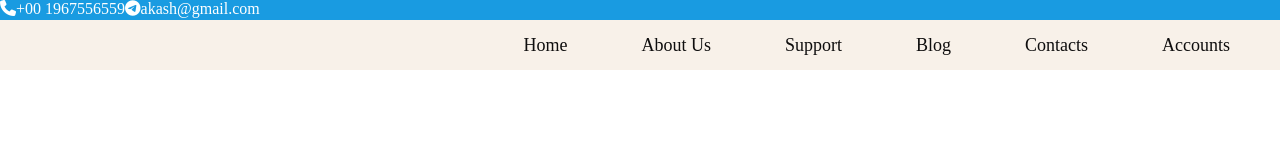
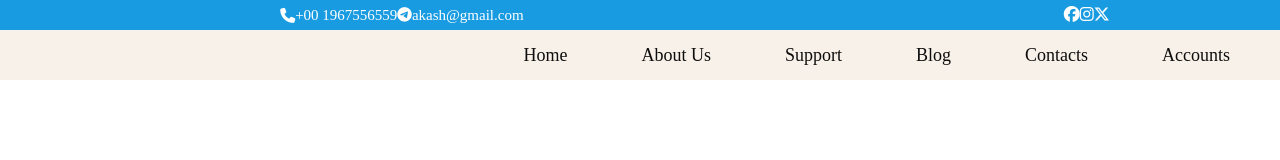
Before and after one commit to sandhyapaudel18/Website-Demo, a plain HTML site: page day8.html in a window 1280 px wide. Shown: the top 160 px of the page. Drawn offline with Linux system fonts and the light colour scheme.

Commit message:
certain changes

```diff
--- a/day8.css
+++ b/day8.css
@@ -6,28 +6,43 @@ body,html{
     width:100%;
     height:100%;
 }
-.headings{
+.headings1{
     width:1380px;
-    height:20px;
+    height:30px;
     background-color: rgb(25, 155, 225);
     display: flex;
+    align-items: center;
+    justify-content: space-around;
 }
 .phone{
-    display: flex;
+
     color:rgb(255, 255, 255);
+    font-size: 15px;
+    display:flex;
+    align-items: center;
+    margin-left:10px;
 }
 i{
-    size: 15px;
+    size: 10px;
+    color:rgb(255,255,255);
+}
+.headings2{
+    display: flex;
+    align-items: center;
+
+
+
 }
 .tele{
     display:flex;
     color:rgb(255, 255, 255);
 }
+
 .contacts{
     color:rgb(255,255,255);
 
 }
- .heading{
+ .nav{
     height:50px;
     width:1300px;
     display:flex;
--- a/day8.html
+++ b/day8.html
@@ -14,18 +14,36 @@
     />
   </head>
   <body>
-    <div class="headings">
+    <div class="headings1">
       <div class="phone">
         <i class="fa-solid fa-phone"></i>
         <p>+00 1967556559</p>
+
+        <div class="tele">
+          <i class="fa-brands fa-telegram"></i>
+          <p>akash@gmail.com</p>
+        </div>
       </div>
 
-      <div class="tele">
+      <!-- <div class="tele">
         <i class="fa-brands fa-telegram"></i>
         <p>akash@gmail.com</p>
+      </div> -->
+      <!-- headings1 vitra headings2 -->
+      <div class="headings2">
+        <div class="fb">
+          <i class="fa-brands fa-facebook"></i>
+        </div>
+        <div class="ins">
+          <i class="fa-brands fa-instagram"></i>
+        </div>
+        <div class="x">
+          <i class="fa-brands fa-x-twitter"></i>
+        </div>
       </div>
     </div>
-    <div class="heading">
+
+    <div class="nav">
       <div class="main">
         <a href="#">Home</a>
         <a href="#">About Us</a>
```
